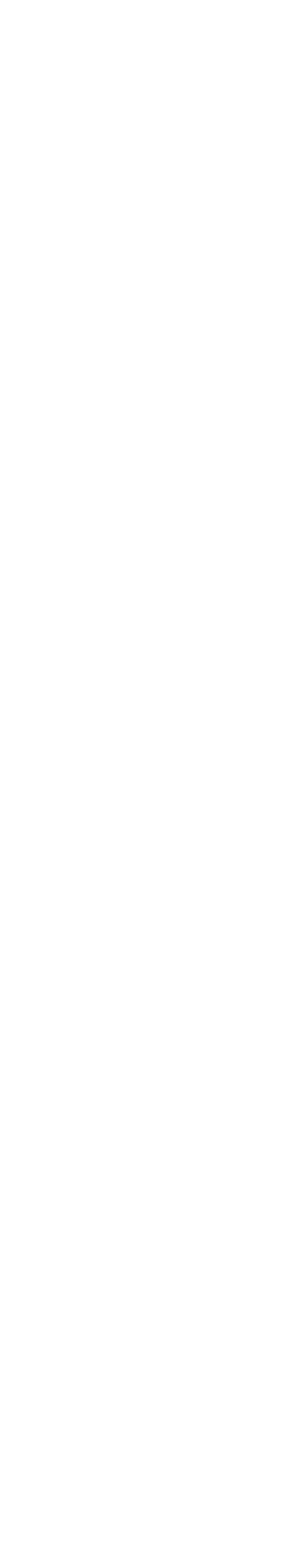
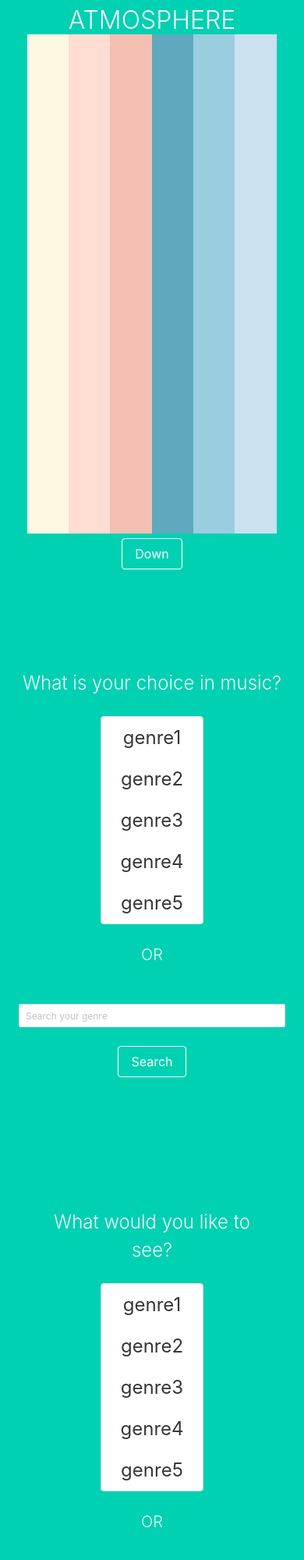
Before and after one commit to vyncent-t/atmosphere-project, a website: page index.html in a window 390 px wide. Shown: the top 2000 px of the page at 78% size. Before the commit the page ends 844 px from the top, so only its background shows below. Drawn offline with nearby package versions, Linux system fonts and the light colour scheme.

Commit message:
Started html file with bulma stylings

```diff
--- a/index.html
+++ b/index.html
@@ -4,14 +4,120 @@
     <meta charset="UTF-8">
     <meta http-equiv="X-UA-Compatible" content="IE=edge">
     <meta name="viewport" content="width=device-width, initial-scale=1.0">
-    <link rel="stylesheet" href="style.css">
+    <!-- Stylings from Bulma -->
+    <link rel="stylesheet" href="https://cdn.jsdelivr.net/npm/bulma@0.9.2/css/bulma.min.css">
+    <!-- CSS -->
+    <link rel="stylesheet" href="/assets/styles/style.css">
     <title>Atmos project</title>
 </head>
 <body>
+    <!--Full landing page-->
+    <section class="section is-large has-background-primary py-2">
+        <div class="columns">
+            <div class="column has-text-centered" id="landing-div">
+                <header>
+                    <h1 class="is-size-1-tablet has-text-weight-light has-text-light title">ATMOSPHERE</h1>
+                </header>
+            <!-- Landing page div -->
+                <div class="container" id="landing-page">
+                    <figure class="is-inline-block" id="landing-content">
+                        <img src="assets/images/palette.png" alt="palette-img" >
+                    </figure>
+                    <div class="has-text-centered">
+                        <a class="button is-primary is-inverted is-outlined" href="#music-choices">Down</a>
+                    </div>
+                </div>
+            </div>
+        </div>
+    </section>
+
+    <!-- Choose your music page -->
+    <section id="music-page" class="section is-large has-background-primary">
+        <div class="container has-text-centered pt-6" id="music-choices">
+
+            <div class="container">
+                <h2 class="is-size-2-tablet is-size-4-mobile has-text-light has-text-weight-light my-5">What is your choice in music?</h2>
+                <div class="columns is-centered">
+                <div class="column is-8">
+                <div class="select is-multiple is-large">
+                    <select class="has-text-centered" multiple size="5">
+                        <option value="genre1">genre1</option>
+                        <option value="genre2">genre2</option>
+                        <option  value="genre3">genre3</option>
+                        <option value="genre4">genre4</option>
+                        <option  value="genre5">genre5</option>
+                    </select>
+                </div>
+                </div>
+                </div>
+            </div>
+
+            <div class="container">
+                <h3 class="is-size-3-tablet is-size-5-mobile has-text-light has-text-weight-light my-5">OR</h3>
+                <div class="columns is-centered">
+                    <div class="column is-two-fifths-tablet">
+                        <div class="control">
+                            <input class="input is-small has-addons-right my-5" type="text" placeholder="Search your genre">
+                        </div>
+                    </div>
+                </div>
+            </div>
+
+            <button class="button is-primary is-inverted is-outlined">Search</button>
+
+        </div>
+    </section>
+    <!-- Choose your visuals page -->
+    <section id="visual-page" class="section is-large has-background-primary">
+        <div class="container is-fluid has-text-centered pt-6" id="visual-choices">
+
+            <div class="container">
+                <h2 class="is-size-2-tablet is-size-4-mobile has-text-light has-text-weight-light my-5">What would you like to see?</h2>
+                <div class="select is-multiple is-large">
+                    <select class="has-text-centered" multiple size="5">
+                        <option value="genre1">genre1</option>
+                        <option value="genre2">genre2</option>
+                        <option value="genre3">genre3</option>
+                        <option value="genre4">genre4</option>
+                        <option value="genre5">genre5</option>
+                    </select>
+                </div>
+            </div>
+
+            <div class="container">
+                <h3 class="is-size-3-tablet is-size-5-mobile has-text-light has-text-weight-light my-5">OR</h3>
+                <div class="columns is-centered">
+                    <div class="column is-two-fifths-tablet">
+                        <div class="control">
+                            <input class="input is-small has-addons-right my-5" type="text" placeholder="Search your visuals">
+                        </div>
+                    </div>
+                </div>
+            </div>
+
+            <button class="button is-primary is-inverted is-outlined">Search</button>
+
+         </div>
+    </section>
+    <!-- Video and music bar page -->
+    <section id="combination-page" class="section is-large has-background-primary">
+        <div class="container is-fluid has-text-centered" id="results">
+            <div class="has-background-warning is-half-tablet"  id="visual-video">
+                <figure class=""></figure>
+                <iframe src="" class=""></iframe>
+            </div>
+            <div class="has-background-warning" id="music-bar">
+
+            </div>
+
+            <a class="button is-primary is-inverted is-outlined" id="re-pick" href="#music-choices">Pick Again</a>
+
+        </div>
+    </section>
 
 
 
 
-<script src="logic.js"></script>
+<script src="/assets/logic/logic.js"></script>
 </body>
 </html>
```
Also changed, not shown: assets/styles/style.scss (added, +17 -0 lines), package.json (added, +24 -0 lines), assets/images/palette.png (added), assets/styles/style.css, 3 other files.
